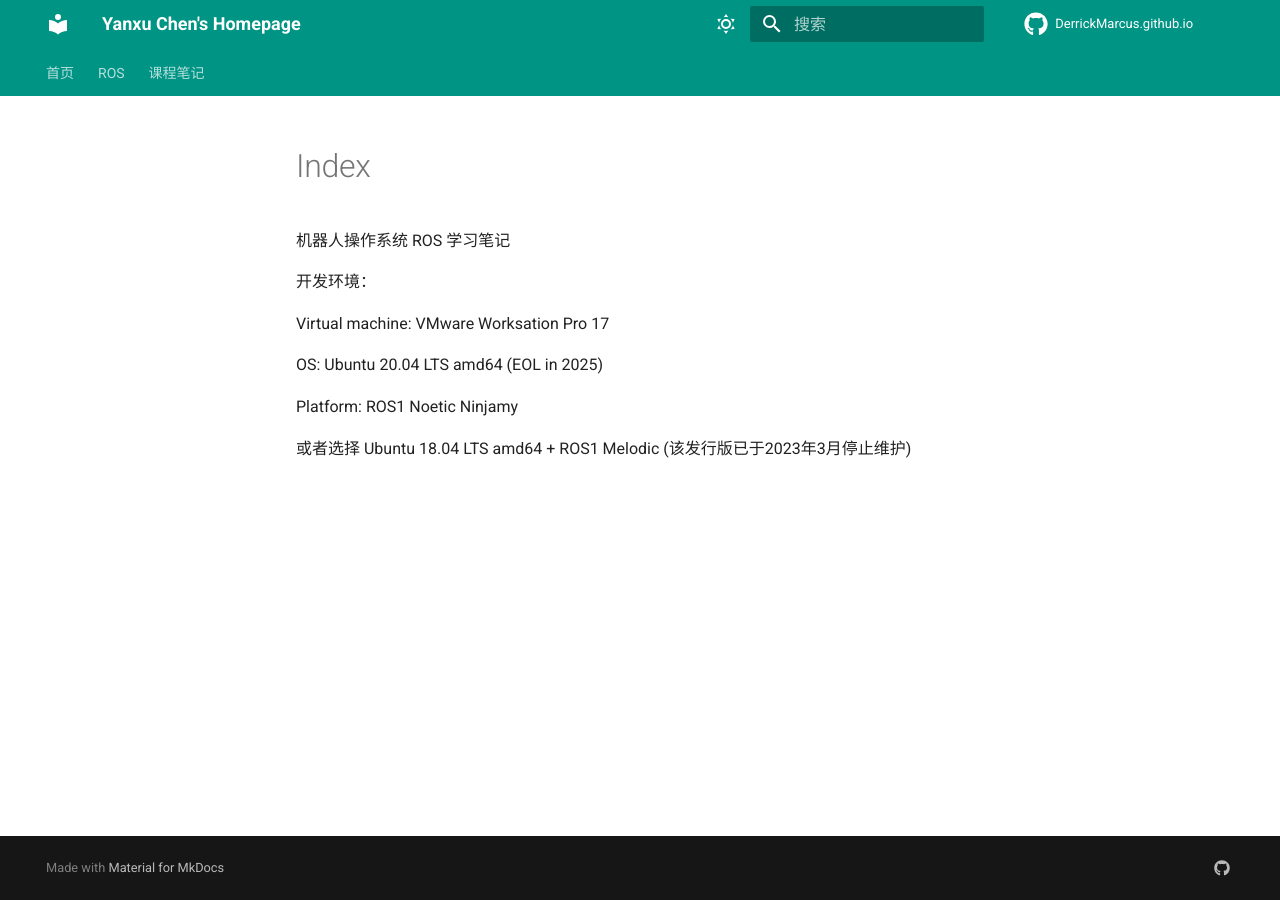
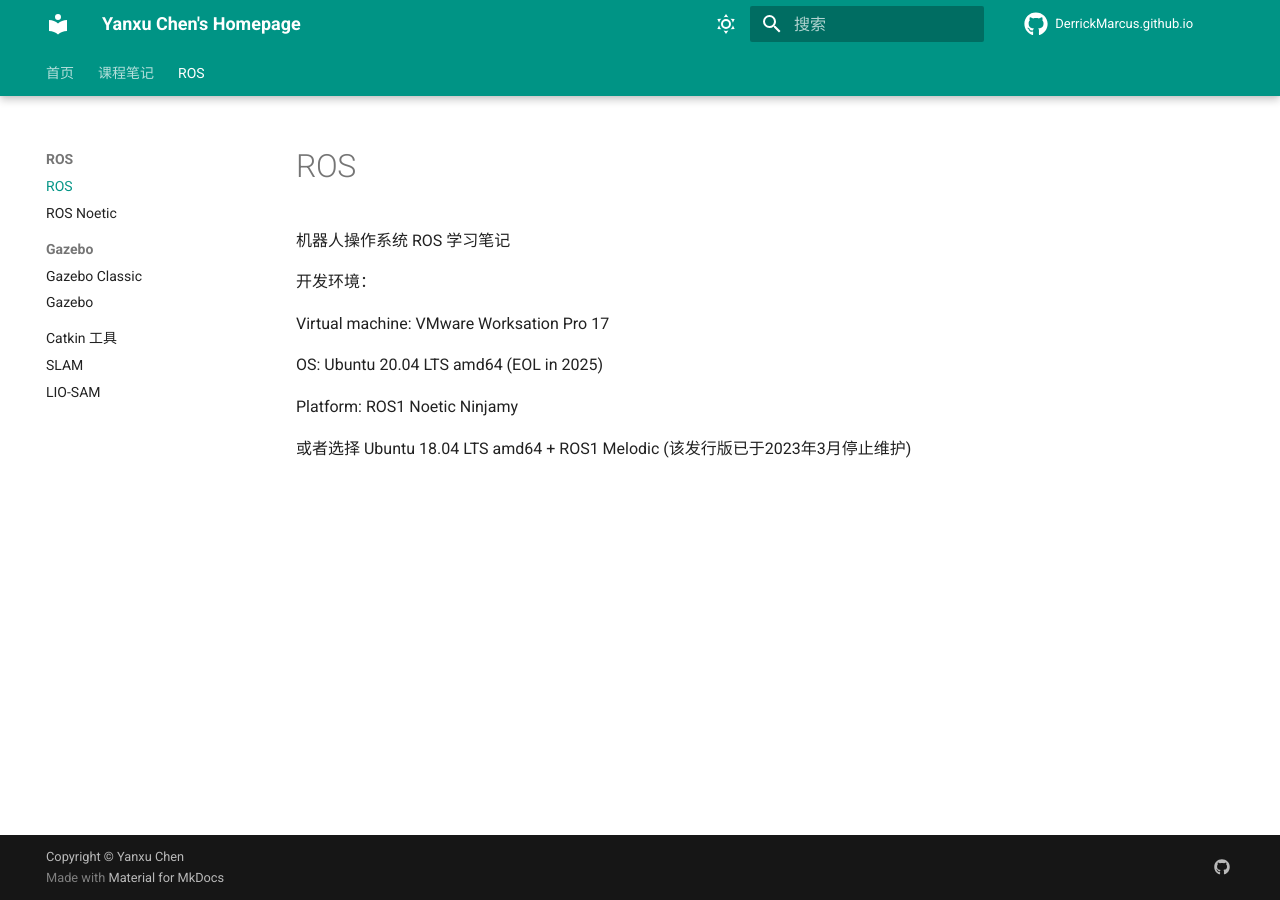
Before and after one commit to DerrickMarcus/DerrickMarcus.github.io, an MkDocs documentation site: the page built from docs/ros/index_ros.md, in a window 1280 px wide. Built offline with MkDocs 1.6.1 and Material for MkDocs 9.7.7, drawn with Linux system fonts in a browser that asks for light colours; comment, search, counter and statistics services are not loaded.

Commit message:
fix: :bug: fix error

```diff
--- a/mkdocs.yml
+++ b/mkdocs.yml
@@ -4,6 +4,7 @@
 
 repo_url: https://github.com/DerrickMarcus/DerrickMarcus.github.io
 repo_name: DerrickMarcus.github.io
+edit_uri: edit/main/docs/
 
 theme:
   name: material
@@ -36,9 +37,14 @@
     - search.highlight
     - search.share
     - content.code.annotate
+    - navigation.instant
     - navigation.top
     - navigation.tabs
+    - navigation.tabs.sticky
+    - navigation.sections
+    - navigation.expand
     - navigation.indexes
+    - toc.integrate
 
 extra:
   social:
@@ -46,20 +52,76 @@
       link: https://www.github.com/DerrickMarcus
       name: DerrickMarcus on Github
 
+copyright: Copyright &copy; Yanxu Chen
+
 plugins:
-  - search
+  - search:
+      lang:
+        - zh
+        - en
+      separator: '[\s\-\.]+'
+      prebuild_index: true
+  - git-revision-date:
+      enabled_if_env: CI
   - git-revision-date-localized:
       fallback_to_build_date: true
+      type: date
       locale: zh
   - git-authors:
       show_contribution: true
       show_line_count: true
 
+markdown_extensions:
+  - attr_list
+  - admonition
+  - codehilite:
+      guess_lang: false
+      linenums: true
+  - footnotes
+  - def_list
+  - toc:
+      permalink: true
+  - pymdownx.arithmatex
+  - pymdownx.caret
+  - pymdownx.critic
+  - pymdownx.details
+  # - pymdownx.emoji:
+  #     emoji_index: !!python/name:material.extensions.emoji.twemoji
+  #     emoji_generator: !!python/name:material.extensions.emoji.to_svg
+  - pymdownx.inlinehilite
+  - pymdownx.magiclink
+  - pymdownx.mark
+  - pymdownx.smartsymbols
+  - pymdownx.tabbed:
+      alternate_style: true
+  - pymdownx.tasklist:
+      custom_checkbox: true
+  - pymdownx.tilde
+  - meta
+  - pymdownx.highlight:
+      linenums: true
+      auto_title: true
+  - pymdownx.keys
+  - pymdownx.snippets
+  - pymdownx.progressbar
+  # - pymdownx.superfences:
+  #     custom_fences:
+  #       - name: mermaid
+  #         class: mermaid
+  #         format: !!python/name:pymdownx.superfences.fence_code_format
+  #       - name: math
+  #         class: arithmatex
+  #         format: !!python/name:pymdownx.arithmatex.fence_mathjax_format
+
 nav:
   - 首页:
       - index.md
+      - 课程笔记: coursenotes/index_notes.md
       - ROS: ros/index_ros.md
-      - 课程笔记: coursenotes/index_notes.md
+  - 课程笔记:
+      - coursenotes/index_notes.md
+      - 信号与系统:
+          期末复习: coursenotes/ss/review.md
   - ROS:
       - ros/index_ros.md
       - ROS Noetic: ROS/ROS1/noetic.md
@@ -69,7 +131,3 @@
       - Catkin 工具: ros/catkin/catkin.md
       - SLAM: ros/slam/slam.md
       - LIO-SAM: ros/liosam/liosam.md
-  - 课程笔记:
-      - coursenotes/index_notes.md
-      - 信号与系统:
-          期末复习: coursenotes/ss/review.md
```
Also changed, not shown: docs/ros/index_ros.md (renamed from docs/ros/index.md), 1 other file.
